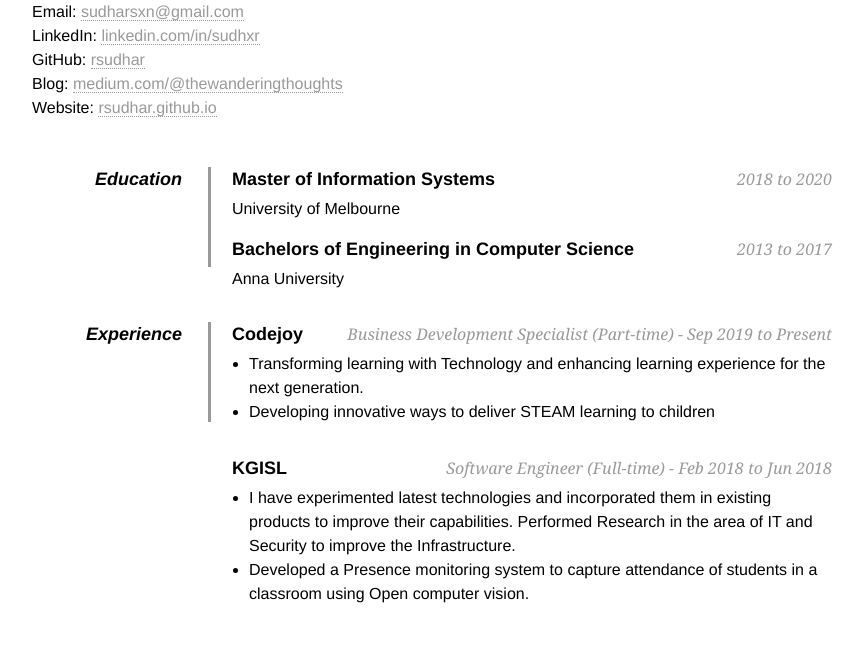
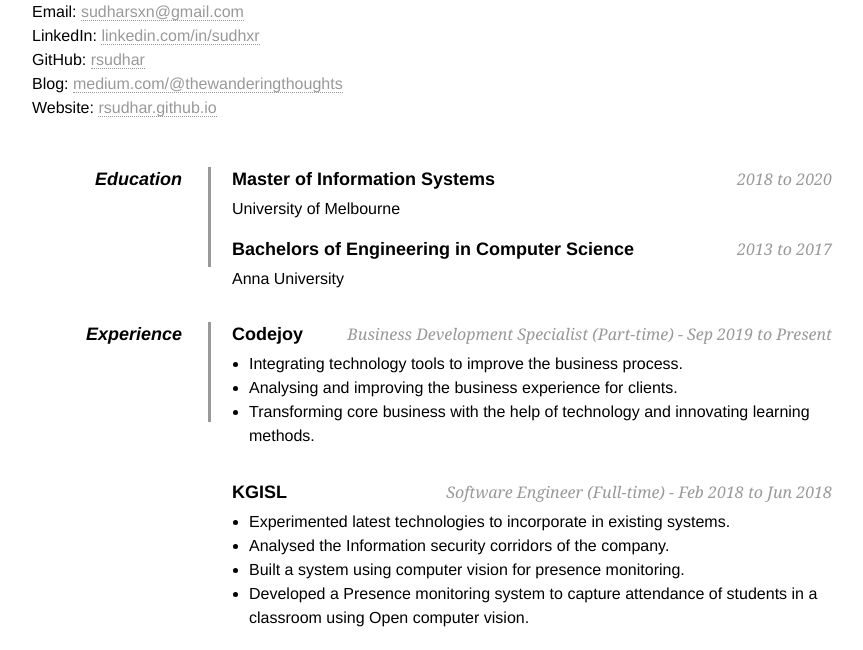
Before and after one commit to rsudhar/rsudhar.github.io, a plain HTML site: page index.html in a window 1280 px wide. Shown: the part 121-771 px from the top of the page, without its empty margins (208-1071 px from the left). Drawn offline with Linux system fonts and the light colour scheme.

Commit message:
Update index.html

```diff
--- a/index.html
+++ b/index.html
@@ -81,14 +81,17 @@
             <dd>
                 <h2>Codejoy<span>Business Development Specialist (Part-time) - Sep 2019 to Present</span></h2>
                 <ul>
-                    <li>Transforming learning with Technology and enhancing learning experience for the next generation.</li>
-                    <li>Developing innovative ways to deliver STEAM learning to children</li>
+                    <li>Integrating technology tools to improve the business process.</li>
+                    <li>Analysing and improving the business experience for clients.</li>
+                    <li>Transforming core business with the help of technology and innovating learning methods.</li>
                 </ul>
 
 
                 <h2>KGISL<span>Software Engineer (Full-time) - Feb 2018 to Jun 2018</span></h2>
                 <ul>
-                    <li>I have experimented latest technologies and incorporated them in existing products to improve their capabilities. Performed Research in the area of IT and Security to improve the Infrastructure.</li>
+                    <li>Experimented latest technologies to incorporate in existing systems.</li>
+                     <li>Analysed the Information security corridors of the company.</li>
+                     <li>Built a system using computer vision for presence monitoring.</li>
                     <li>Developed a Presence monitoring system to capture attendance of students in a classroom using Open computer vision.</li>
                 </ul>
 
```
